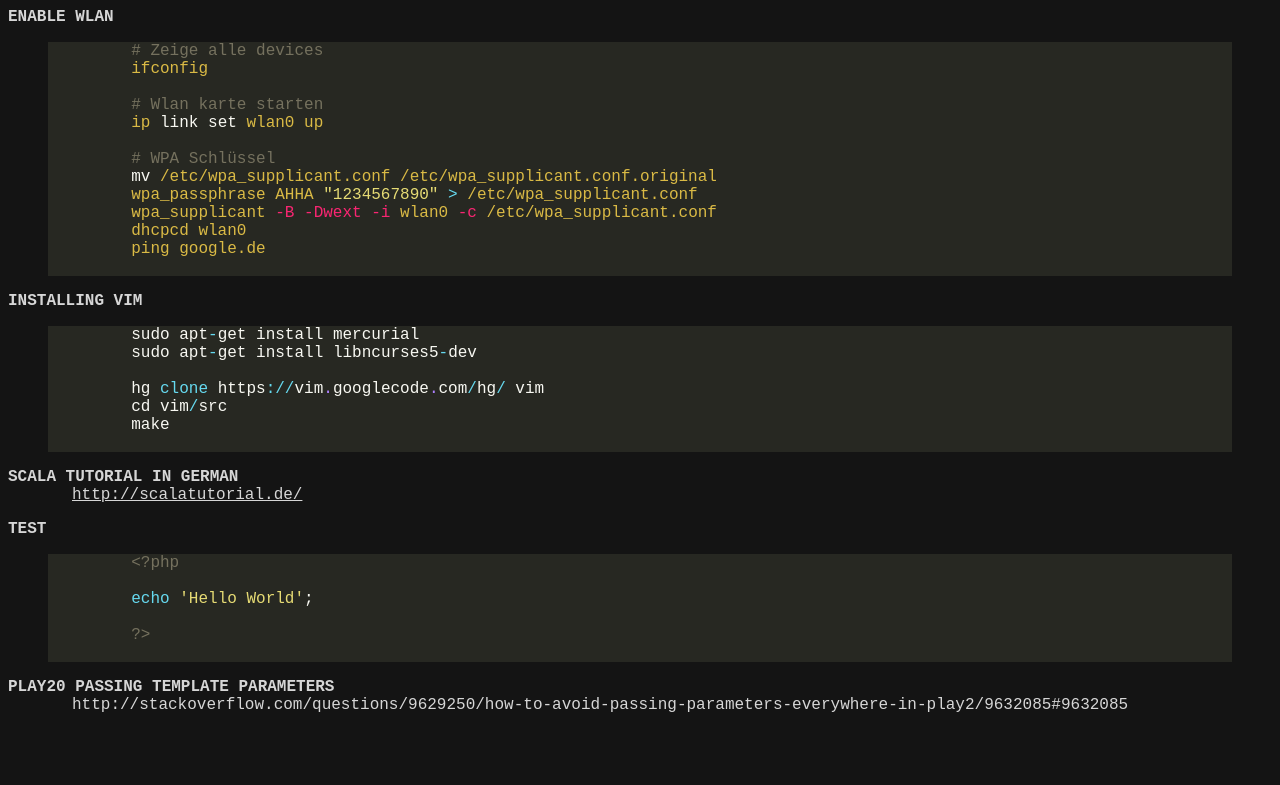
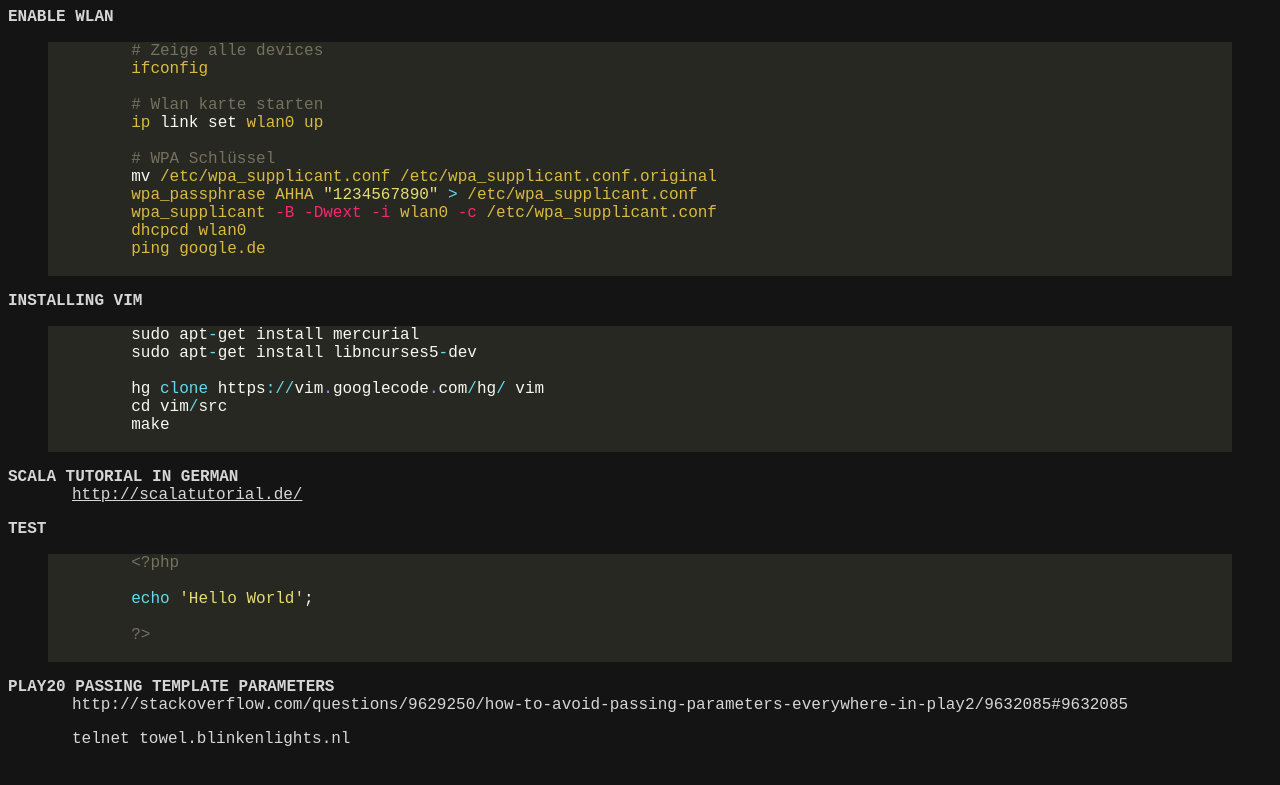
Before and after one commit to dennis84/dennis84.github.com, a Jekyll site: the page built from index.html, in a window 1280 px wide. Shown: the top 785 px of the page. Built offline with Jekyll 4.4.1, drawn with Linux system fonts in a browser that asks for light colours; Markdown is read by kramdown in place of the engine named in the settings.

Commit message:
Update master

```diff
--- a/index.html
+++ b/index.html
@@ -53,3 +53,7 @@ title: Dennis84's Homepage
 <p>
   http://stackoverflow.com/questions/9629250/how-to-avoid-passing-parameters-everywhere-in-play2/9632085#9632085
 </p>
+
+<p>
+  telnet towel.blinkenlights.nl
+</p>
```
